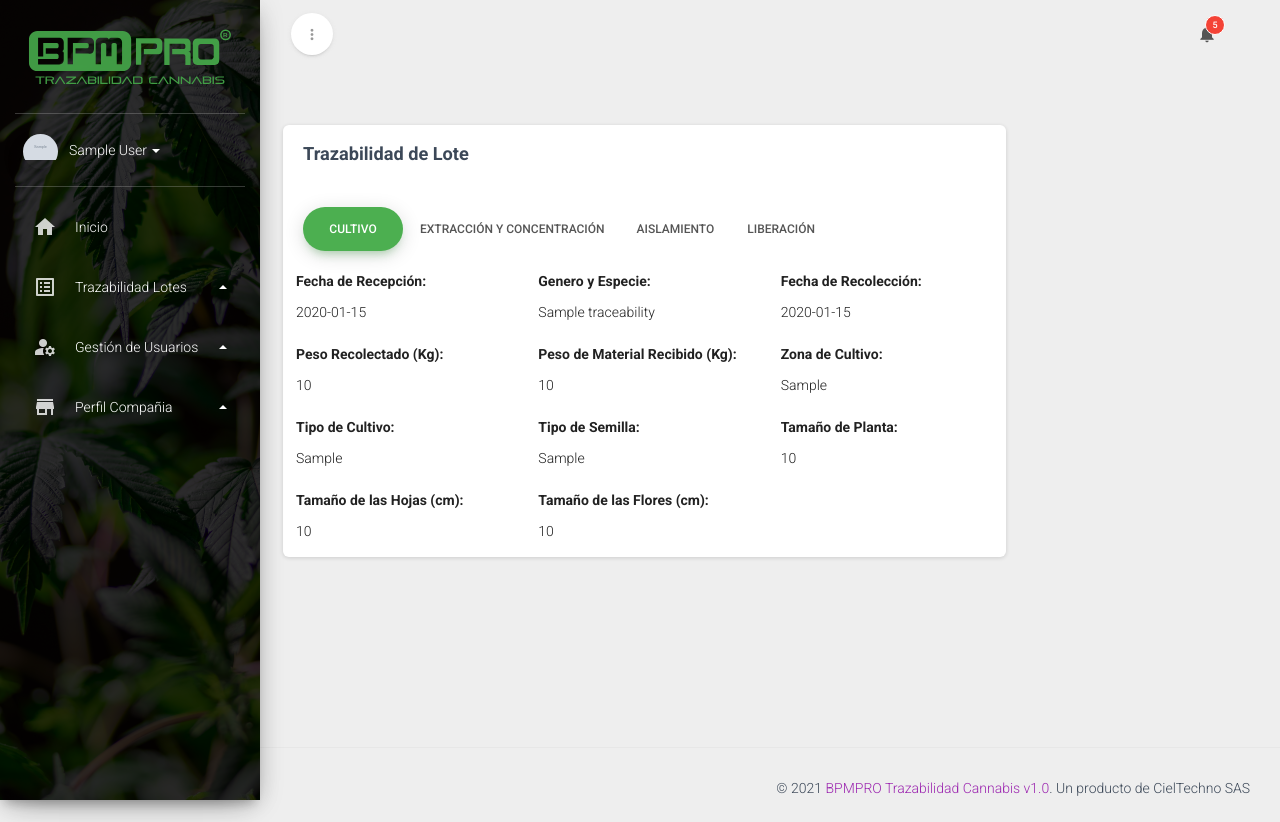
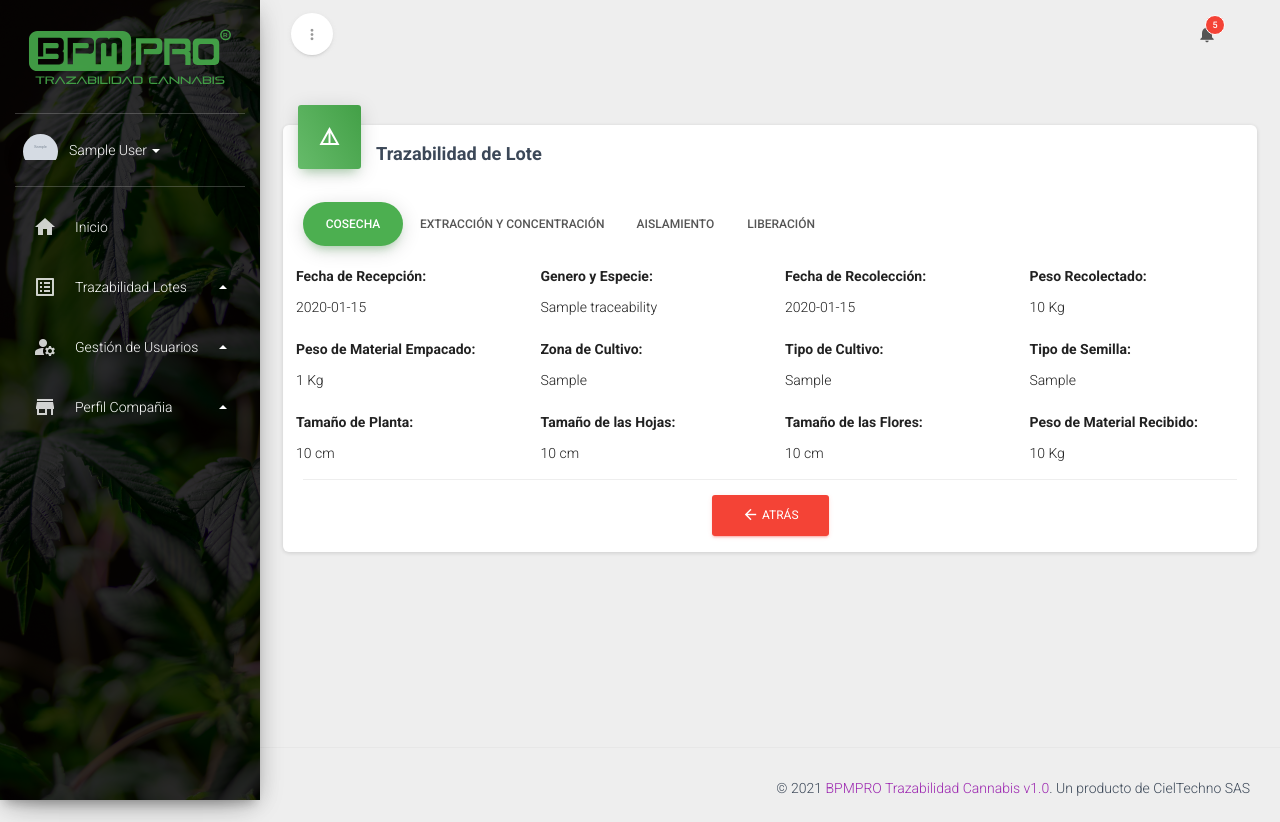
Before and after one commit to eduard0915/erb-cannabis, a Django app: page /traceability/detail/1/ in a window 1280 px wide. Shown: the top 822 px of the page. Run offline with Django 3.2, Linux system fonts and the light colour scheme; a user stored in the database is signed in; tables that the repository leaves empty hold one stand-in row (values such as "Sample post"); grey boxes marked "Sample" are stand-in pictures; some libraries are stand-ins or nearby versions.

Commit message:
finalizacion vista detalle y sidebar

```diff
--- a/core/traceable/forms.py
+++ b/core/traceable/forms.py
@@ -11,13 +11,15 @@ class VegetalMaterialForms(ModelForm):
 
     class Meta:
         model = Traceability
-        fields = 'seed_type', 'crop_type', 'geo_zone', 'plant_size', 'leaves_size', 'flowers_size', 'taxonomic', 'weight_collection', 'date_collection', 'reception_date'
+        fields = 'seed_type', 'crop_type', 'geo_zone', 'plant_size', 'leaves_size', 'flowers_size', 'taxonomic', 'weight_collection', 'date_collection', 'reception_date', 'accepted_material', 'received_amount'
 
         widgets = {
             'crop_type': Select(attrs={'class': 'form-control', 'required': True}),
             'seed_type': Select(attrs={'class': 'form-control', 'required': True}),
             'geo_zone': TextInput(attrs={'class': 'form-control', 'required': True}),
             'taxonomic': TextInput(attrs={'class': 'form-control', 'required': True}),
+            'accepted_material': NumberInput(attrs={'class': 'form-control', 'required': True}),
+            'received_amount ': NumberInput(attrs={'class': 'form-control', 'required': True}),
             'plant_size': NumberInput(attrs={'class': 'form-control', 'required': True}),
             'leaves_size': NumberInput(attrs={'class': 'form-control', 'required': True}),
             'flowers_size': NumberInput(attrs={'class': 'form-control', 'required': True}),
@@ -33,7 +35,6 @@ class VegetalMaterialForms(ModelForm):
         }
 
         exclude = [
-            'accepted_material',
             'classification_date',
             'control_number',
             'batch_number',
--- a/core/traceable/models.py
+++ b/core/traceable/models.py
@@ -34,7 +34,7 @@ class Traceability(BaseModel):
     reception_date = models.DateField(verbose_name='Fecha de Ingreso')
     weight_collection = models.SmallIntegerField(verbose_name='Peso de Material Recolectado (Kg)')
     received_amount = models.SmallIntegerField(verbose_name='Peso de Material Recibido (Kg)', blank=True, null=True)
-    accepted_material = models.SmallIntegerField(verbose_name='Peso de Material Aceptado (Kg)', blank=True, null=True)
+    accepted_material = models.SmallIntegerField(verbose_name='Peso de Material Empacado (Kg)', blank=True, null=True)
     classification_date = models.DateField(verbose_name='Fecha de Clasificación', blank=True, null=True)
     control_number = models.CharField(max_length=15, verbose_name='N° de Control', blank=True, null=True)
     batch_number = models.CharField(max_length=15, verbose_name='N° de Lote de Material Vegetal', blank=True, null=True)
--- a/core/traceable/static/list_material.js
+++ b/core/traceable/static/list_material.js
@@ -31,7 +31,7 @@ $(function ()  {
                 orderable: false,
                 render: function (data, type, row) {
                     let edition
-                    edition = '<a href="/traceability/add/'+row.id+'/" type="button" rel="tooltip" class="btn btn-info btn-xs btn-just-icon btn-simple"><i class="material-icons">loupe</i</a>';
+                    edition = '<a href="/traceability/detail/'+row.id+'/" type="button" rel="tooltip" class="btn btn-info btn-xs btn-just-icon btn-simple"><i class="material-icons">loupe</i</a>';
                     return edition;
                 }
             },
--- a/core/traceable/templates/create_material.html
+++ b/core/traceable/templates/create_material.html
@@ -2,7 +2,7 @@
 
 {% block card_header %}
 
-    {% if entity == 'Registro de Material Vegetal' %}
+    {% if entity == 'Registro de Material Vegetal- Cosecha' %}
         <i class="material-icons">local_florist</i>
     {% endif %}
 
--- a/core/traceable/templates/detail_material.html
+++ b/core/traceable/templates/detail_material.html
@@ -10,18 +10,18 @@
 
 {% block content %}
 
-    <div class="col-md-9">
+    <div class="col-md-12">
         <div class="card">
-
-            <div class="card-header">
+            <div class="card-header card-header-icon" data-background-color="green">
+                <i class="material-icons">details</i>
+            </div>
+            <div class="card-content">
                 <h4 class="card-title"><b>{{ entity }}</b>
 {#                    <small>- Horizontal Tabs</small>#}
                 </h4>
-            </div>
-            <div class="card-content">
                 <ul class="nav nav-pills nav-pills-success">
                     <li class="active">
-                        <a href="#pill1" data-toggle="tab">Cultivo</a>
+                        <a href="#pill1" data-toggle="tab">Cosecha</a>
                     </li>
                     <li>
                         <a href="#pill2" data-toggle="tab">Extracción y Concentración</a>
@@ -36,53 +36,52 @@
                 <div class="tab-content">
                     <div class="tab-pane active" id="pill1">
                         <div class="row">
-                            <div class="col-md-4">
+                            <div class="col-md-3">
                                 <p class="card-text"><strong>Fecha de Recepción:</strong></p>
                                 {{ object.reception_date | date:'Y-m-d' }}
                             </div>
-                            <div class="col-md-4">
+                            <div class="col-md-3">
                                 <p class="card-text"><strong>Genero y Especie:</strong></p>
                                 {{ object.taxonomic }}
                             </div>
-                            <div class="col-md-4">
+                            <div class="col-md-3">
                                 <p class="card-text"><strong>Fecha de Recolección:</strong></p>
                                 {{ object.date_collection | date:'Y-m-d' }}
+                            </div>
+                            <div class="col-md-3">
+                                <p class="card-text"><strong>Peso Recolectado:</strong></p>
+                                    {{ object.weight_collection }} Kg
                             </div>
                         </div>
                         <br>
                         <div class="row">
-                            <div class="col-md-4">
-                                <p class="card-text"><strong>Peso Recolectado (Kg):</strong></p>
-                                    {{ object.weight_collection }}
+                            <div class="col-md-3">
+                                <p class="card-text"><strong>Peso de Material Empacado:</strong></p>{{ object.accepted_material }} Kg
                             </div>
-                            <div class="col-md-4">
-                                <p class="card-text"><strong>Peso de Material Recibido (Kg):</strong></p>
-                                    {{ object.received_amount }}
-                            </div>
-                            <div class="col-md-4">
+                            <div class="col-md-3">
                                 <p class="card-text"><strong>Zona de Cultivo:</strong></p>
                                     {{ object.geo_zone }}
+                            </div>
+                            <div class="col-md-3">
+                                <p class="card-text"><strong>Tipo de Cultivo:</strong></p>{{ object.crop_type}}
+                            </div>
+                            <div class="col-md-3">
+                                <p class="card-text"><strong>Tipo de Semilla:</strong></p>{{ object.seed_type }}
                             </div>
                         </div>
                         <br>
                         <div class="row">
-                            <div class="col-md-4">
-                                <p class="card-text"><strong>Tipo de Cultivo:</strong></p>{{ object.crop_type}}
+                            <div class="col-md-3">
+                                 <p class="card-text"><strong>Tamaño de Planta:</strong></p>{{ object.plant_size }} cm
                             </div>
-                            <div class="col-md-4">
-                                <p class="card-text"><strong>Tipo de Semilla:</strong></p>{{ object.seed_type }}
+                            <div class="col-md-3">
+                                <p class="card-text"><strong>Tamaño de las Hojas:</strong></p>{{ object.leaves_size}} cm
                             </div>
-                            <div class="col-md-4">
-                                 <p class="card-text"><strong>Tamaño de Planta:</strong></p>{{ object.plant_size }}
+                            <div class="col-md-3">
+                                <p class="card-text"><strong>Tamaño de las Flores:</strong></p>{{ object.flowers_size }} cm
                             </div>
-                        </div>
-                        <br>
-                        <div class="row">
-                            <div class="col-md-4">
-                                <p class="card-text"><strong>Tamaño de las Hojas (cm):</strong></p>{{ object.leaves_size}}
-                            </div>
-                            <div class="col-md-4">
-                                <p class="card-text"><strong>Tamaño de las Flores (cm):</strong></p>{{ object.flowers_size }}
+                            <div class="col-md-3">
+                                <p class="card-text"><strong>Peso de Material Recibido:</strong></p>{{ object.received_amount }} Kg
                             </div>
                         </div>
                     </div>
@@ -107,6 +106,12 @@
                         service.
                     </div>
                 </div>
+            </div>
+            <div class="card-footer text-center">
+                <a href="{{ list_url }}" class="btn btn-danger btn-fill">
+                    <i class="material-icons">arrow_back</i>
+                    Atrás
+                </a>
             </div>
         </div>
     </div>
--- a/core/traceable/views.py
+++ b/core/traceable/views.py
@@ -41,10 +41,10 @@ class VegetalMaterialCreate(CreateView):
 
     def get_context_data(self, **kwargs):
         context = super().get_context_data(**kwargs)
-        context['title'] = 'Registro de Material Vegetal'
+        context['title'] = 'Registro de Material Vegetal - Cosecha'
         context['list_url'] = reverse_lazy('traceable:material_list')
         context['action'] = 'add'
-        context['entity'] = 'Registro de Material Vegetal'
+        context['entity'] = 'Registro de Material Vegetal- Cosecha'
         return context
 
 # Listado de usuarios
--- a/templates/sidebar.html
+++ b/templates/sidebar.html
@@ -67,10 +67,10 @@
                 <div class="{% if material_create in request.path or material_list in request.path %} collapse in {% else %} collapse {% endif %}" id="materials">
                     <ul class="nav">
                         <li class="{% if material_list in request.path %} active {% endif %}">
-                            <a href="{% url 'traceable:material_list' %}">Material Vegetal</a>
+                            <a href="{% url 'traceable:material_list' %}">Lotes</a>
                         </li>
                         <li class="{% if material_create in request.path %} active {% endif %}">
-                            <a href="{% url 'traceable:material_create' %}">Registrar Material</a>
+                            <a href="{% url 'traceable:material_create' %}">Registro Cosecha</a>
                         </li>
                     </ul>
                 </div>
```
